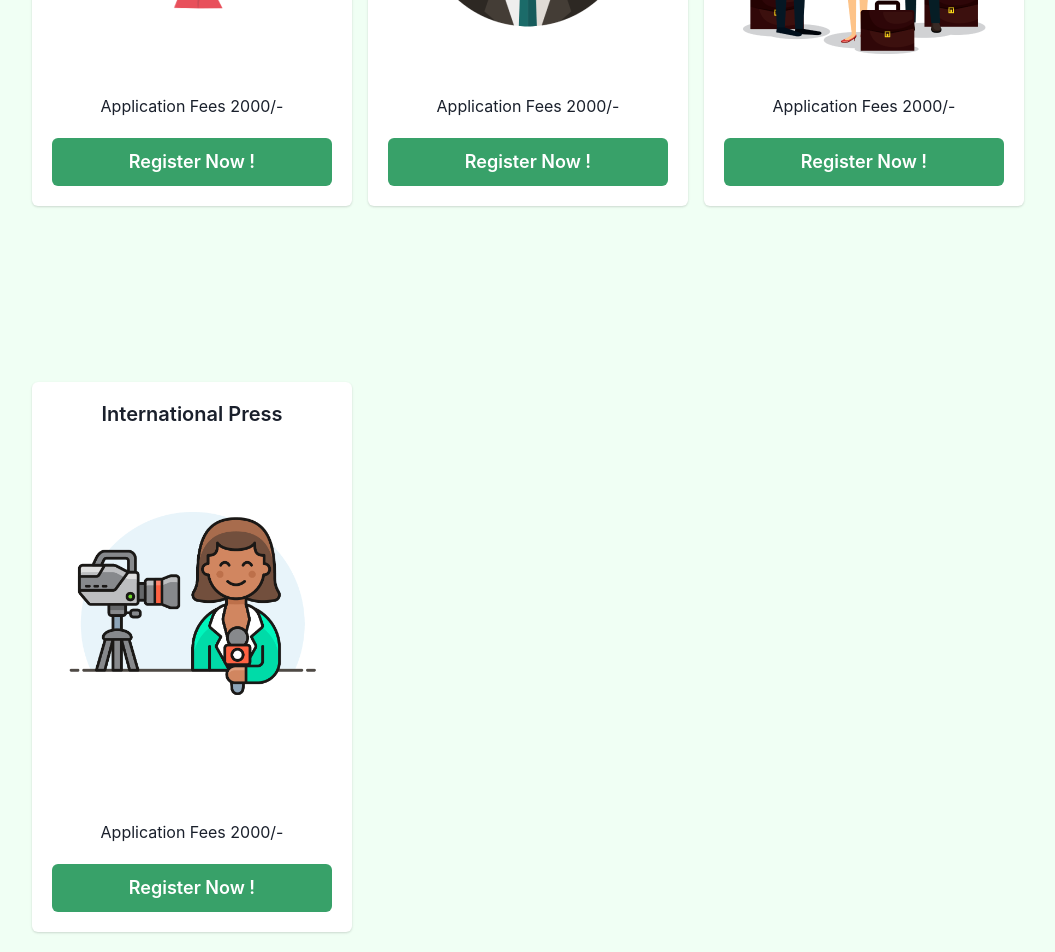
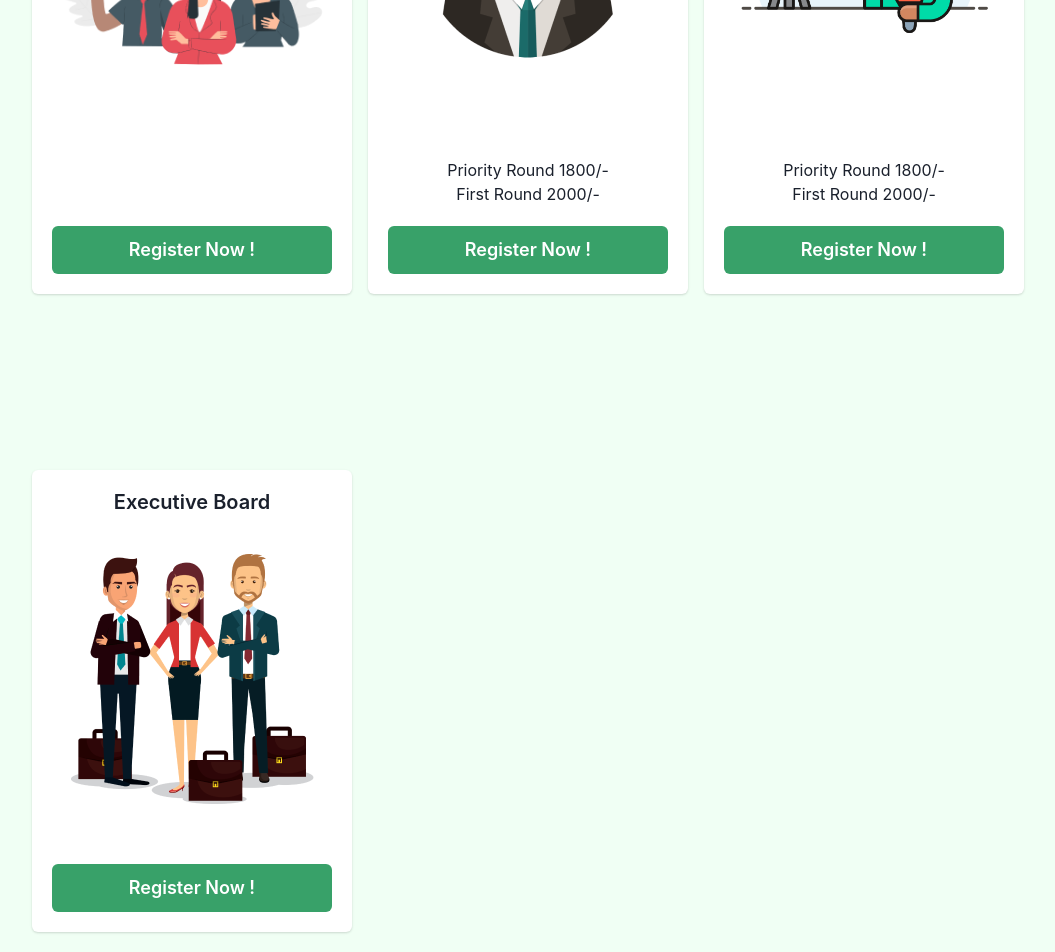
Before and after one commit to Coder-X27/MUN2023, a React (Create React App) app: page /register in a window 1280 px wide. Shown: the part 680-1632 px from the top of the page, without its empty margins (112-1167 px from the left). Built offline with nearby package versions, Linux system fonts and the light colour scheme.

Commit message:
registration

```diff
--- a/src/Components/Layout/Header/Header.jsx
+++ b/src/Components/Layout/Header/Header.jsx
@@ -89,14 +89,14 @@ const Header = () => {
                   Registrations
                 </Button>
               </Link>
-              <Link onClick={onClose} to="/agenda">
+              {/* <Link onClick={onClose} to="/agenda">
                 <Button
                   variant="ghost"
                   leftIcon={<BsCardChecklist fontSize="18px" />}
                 >
                   Agendas
                 </Button>
-              </Link>
+              </Link> */}
               <Link onClick={onClose} to="/gallery">
                 <Button
                   variant="ghost"
--- a/src/Components/Registration.jsx
+++ b/src/Components/Registration.jsx
@@ -36,9 +36,15 @@ const Registration = () => {
                 </CardBody>
                 <CardFooter display={'flex'} flexDirection="column"  justifyContent='center'>
                   <Text textAlign={'center'} marginBottom="5">
-                    Application Fees 2000/-
+                    {/* Application Fees 2000/- */}
                   </Text>
-                  <Button colorScheme={'green'} size={'lg'} variant="solid">Register Now !</Button>
+                  <Button colorScheme={'green'}
+                  size={'lg'}
+                  variant="solid"
+                  onClick={(e) => {
+                  e.preventDefault();
+                  window.location.href='https://forms.gle/JH4Vb2rK8pDSu2oW6';
+                  }}>Register Now !</Button>
                 </CardFooter>
               </Card>
               <Card size={'md'} variant="elevated" marginTop={['5','20']} marginBottom={['5','20']}>
@@ -49,8 +55,36 @@ const Registration = () => {
                   <Image src={reg2} />
                 </CardBody>
                 <CardFooter display={'flex'} flexDirection="column"  justifyContent='center'>
+                  <Text textAlign={'center'}>
+                    Priority Round 1800/-
+                  </Text>
                   <Text textAlign={'center'} marginBottom="5">
-                    Application Fees 2000/-
+                    First Round 2000/-
+                  </Text>
+                  <Button
+                  colorScheme={'green'}
+                  size={'lg'}
+                  variant="solid"
+                  onClick={(e) => {
+                  e.preventDefault();
+                  window.location.href='https://forms.gle/JH4Vb2rK8pDSu2oW6';
+                  }}
+                  >Register Now !</Button>
+                </CardFooter>
+              </Card>
+              <Card size={'md'} variant="elevated" marginTop={['5','20']} marginBottom={['5','20']}>
+                <CardHeader>
+                  <Heading size="md" textAlign={'center'} fontWeight="semibold"> International Press</Heading>
+                </CardHeader>
+                <CardBody display={'flex'} flexDir="column" justifyContent={'center'} alignItems="center">
+                  <Image src={reg4} />
+                </CardBody>
+                <CardFooter display={'flex'} flexDirection="column"  justifyContent='center'>
+                <Text textAlign={'center'}>
+                    Priority Round 1800/-
+                  </Text>
+                  <Text textAlign={'center'} marginBottom="5">
+                    First Round 2000/-
                   </Text>
                   <Button colorScheme={'green'} size={'lg'} variant="solid">Register Now !</Button>
                 </CardFooter>
@@ -64,25 +98,12 @@ const Registration = () => {
                 </CardBody>
                 <CardFooter display={'flex'} flexDirection="column"  justifyContent='center'>
                   <Text textAlign={'center'} marginBottom="5">
-                    Application Fees 2000/-
+                    {/* Application Fees 2000/- */}
                   </Text>
                   <Button colorScheme={'green'} size={'lg'} variant="solid">Register Now !</Button>
                 </CardFooter>
               </Card>
-              <Card size={'md'} variant="elevated" marginTop={['5','20']} marginBottom={['5','20']}>
-                <CardHeader>
-                  <Heading size="md" textAlign={'center'} fontWeight="semibold"> International Press</Heading>
-                </CardHeader>
-                <CardBody display={'flex'} flexDir="column" justifyContent={'center'} alignItems="center">
-                  <Image src={reg4} />
-                </CardBody>
-                <CardFooter display={'flex'} flexDirection="column"  justifyContent='center'>
-                  <Text textAlign={'center'} marginBottom="5">
-                    Application Fees 2000/-
-                  </Text>
-                  <Button colorScheme={'green'} size={'lg'} variant="solid">Register Now !</Button>
-                </CardFooter>
-              </Card>
+
 
 
 
```
